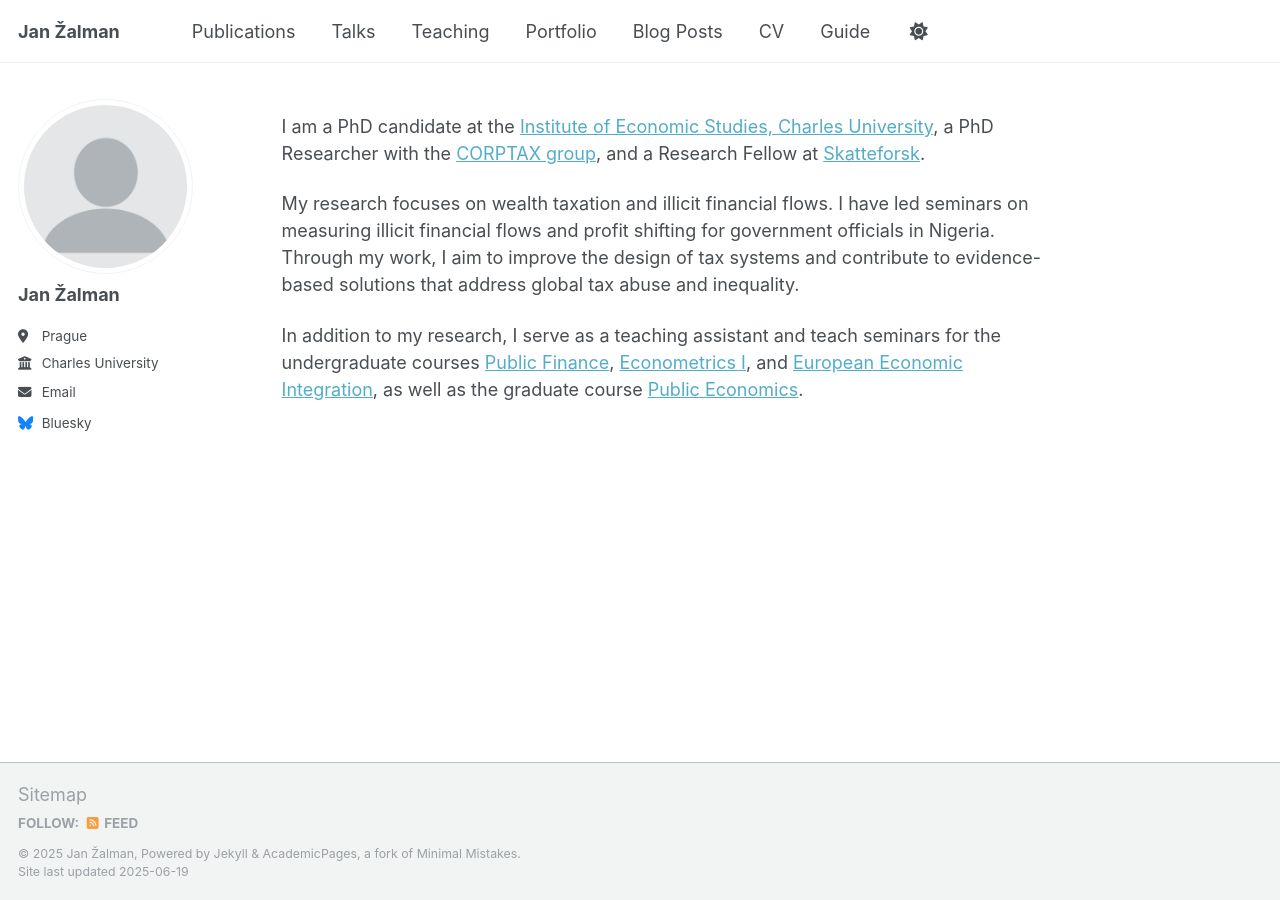
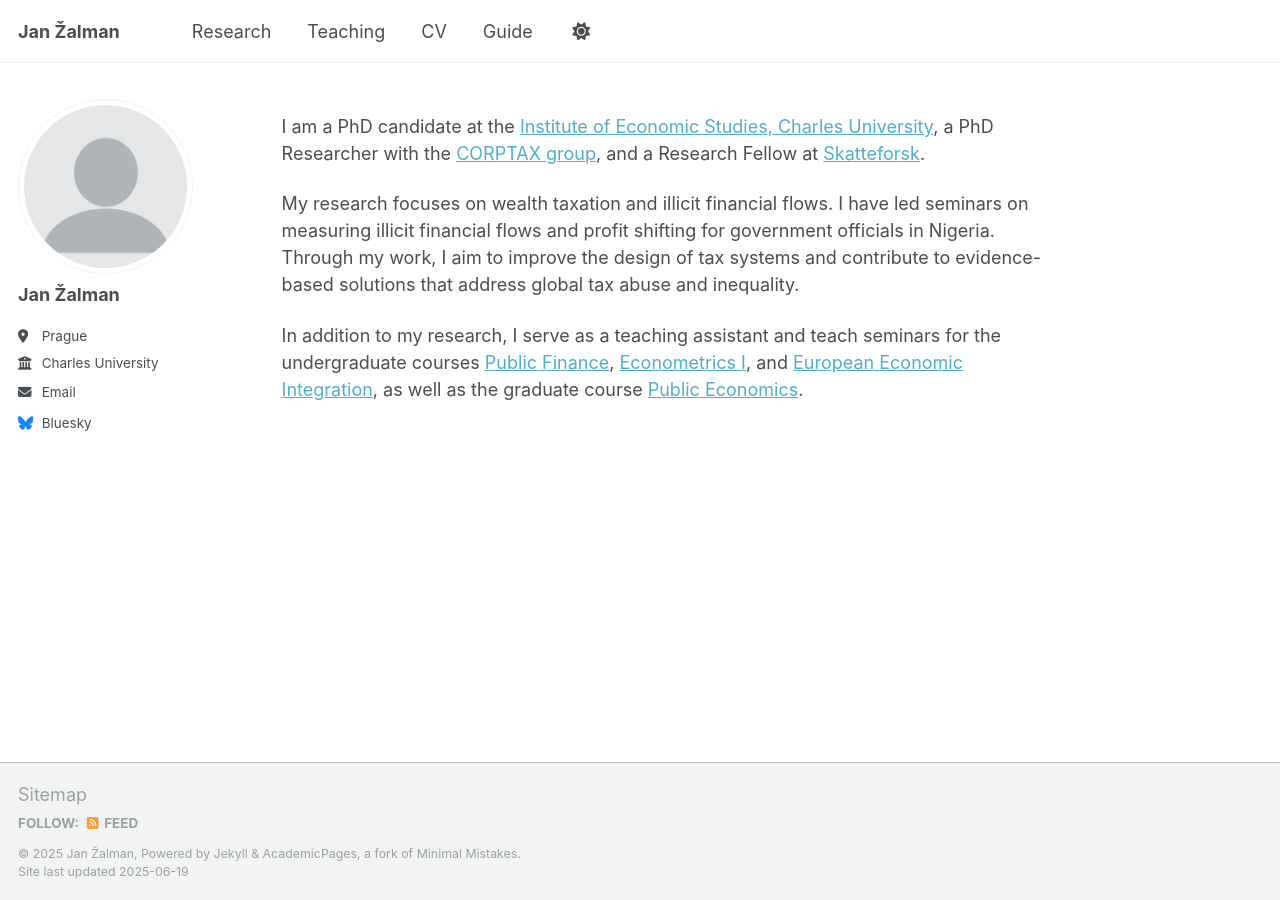
Before and after one commit to janzalman/janzalman.github.io, a Jekyll site: the page built from _pages/about.md, in a window 1280 px wide. Built offline with Jekyll 4.4.1, drawn with Linux system fonts in a browser that asks for light colours.

Commit message:
Update navigation.yml

```diff
--- a/_data/navigation.yml
+++ b/_data/navigation.yml
@@ -8,26 +8,14 @@
 #      Markdown formatted page while the second is generated using JSON.
 
 main:
-  - title: "Publications"
-    url: /publications/
-
-  - title: "Talks"
-    url: /talks/
+  - title: "Research"
+    url: /research/
 
   - title: "Teaching"
     url: /teaching/
 
-  - title: "Portfolio"
-    url: /portfolio/
-
-  - title: "Blog Posts"
-    url: /year-archive/
-
   - title: "CV"
     url: /cv/
 
-  # - title: "CV"
-  #   url: /cv-json/
-
   - title: "Guide"
     url: /markdown/
```
